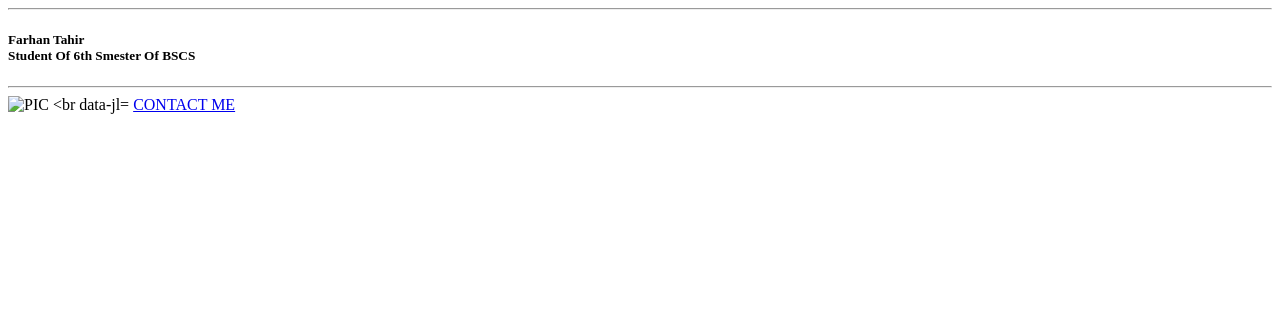
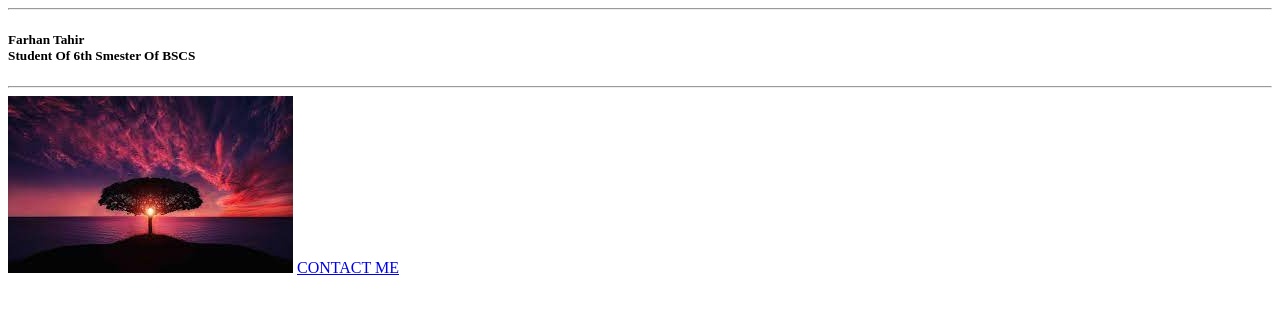
Before and after one commit to Farhanges/portfolio, a plain HTML site: page public/about.html in a window 1280 px wide. Drawn offline with Linux system fonts and the light colour scheme.

Commit message:
Update about.html

```diff
--- a/public/about.html
+++ b/public/about.html
@@ -8,7 +8,7 @@
 <body>
     <hr> <h5>Farhan Tahir<br>Student Of 6th Smester Of BSCS</h5><hr>
 
-    <img src="assets/images/DP.jpg" alt="PIC
+    <img src="../assets/images/DP.jpg" alt="PIC
     <br>
     <a href="contact.html"target="_blank">CONTACT ME</a>
 </body>
```
